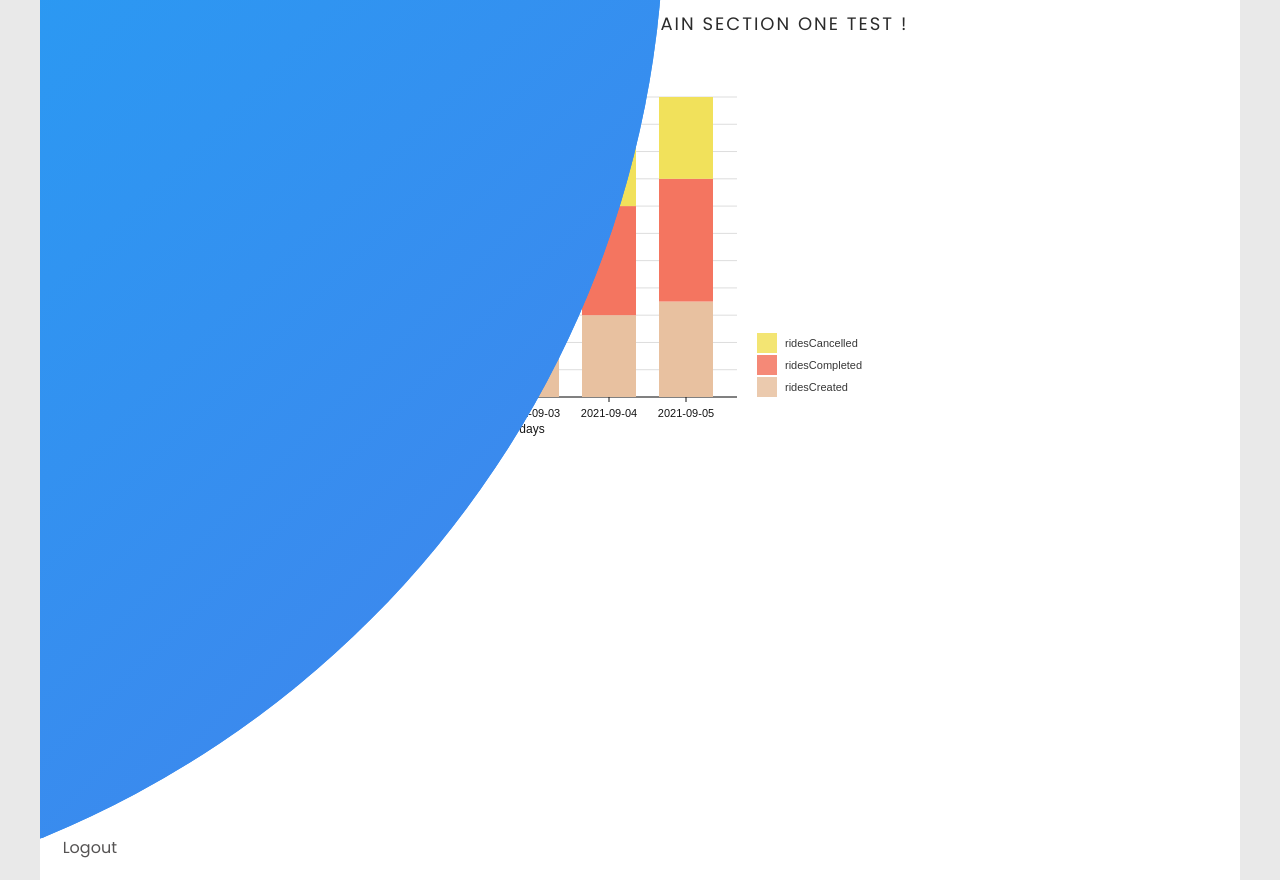
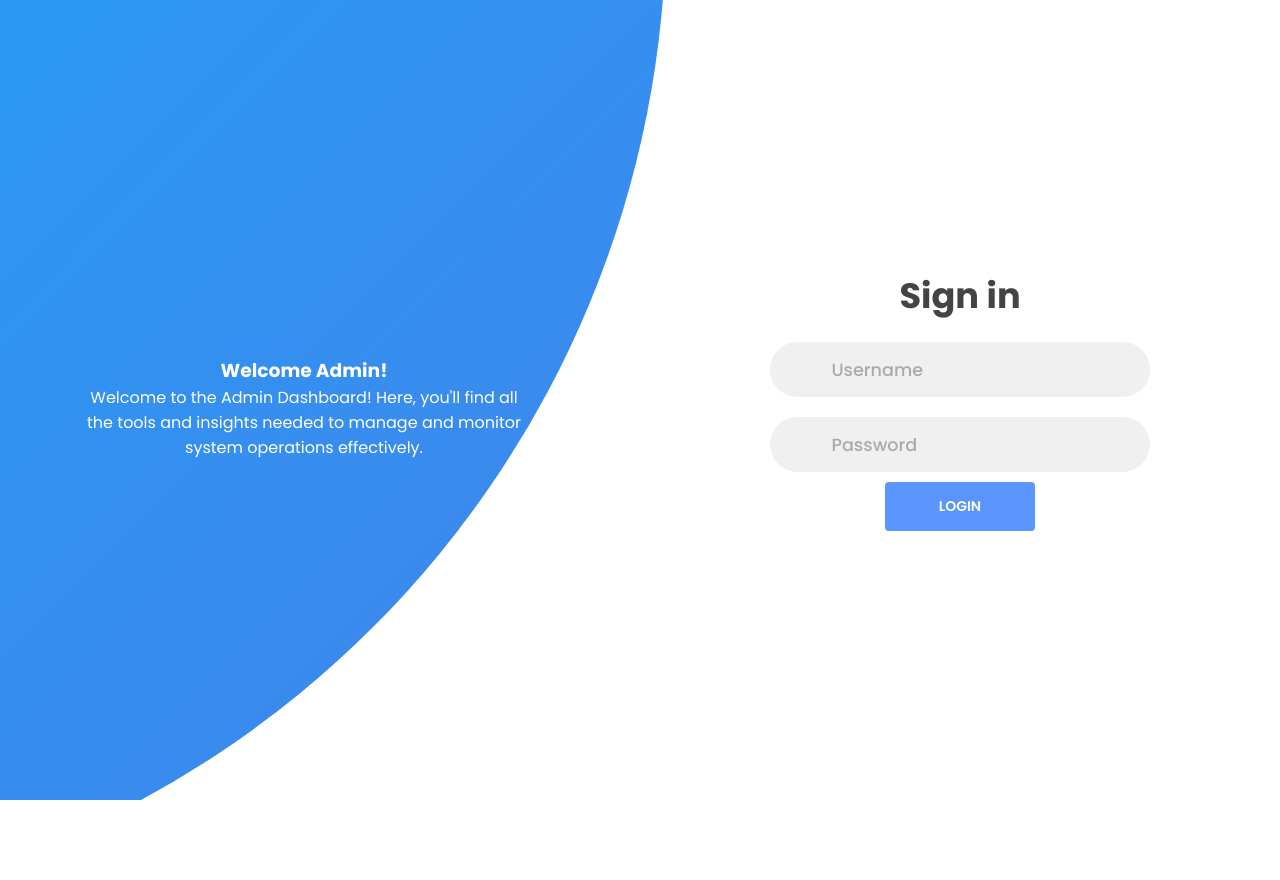
Before and after one commit to VroomUni/frontendAdmin, a React (Create React App) app: page / in a window 1280 px wide. After the commit the page ends 800 px from the top, so only its background shows below. Built offline with nearby package versions, Linux system fonts and the light colour scheme.

Commit message:
corrected version after merge

```diff
--- a/src/App.js
+++ b/src/App.js
@@ -13,9 +13,11 @@ function App() {
 
       <Router>
         <Routes>
-          <Route path="/" element={<Dashboard />} />
+        <Route path="/" element={<SignIn />} />
+          <Route path="/Dashboard" element={<Dashboard />} />
+
           <Route path="/Mainsection1" element={<MainSection1 />} />
-        <Route path="/dashboard" element={<TableAdmin />} />
+        <Route path="/table" element={<TableAdmin />} />
           <Route path="/Mainsection2" element={<MainSection2 />} />
         </Routes>
       </Router>
--- a/src/Pages/SignIn.css
+++ b/src/Pages/SignIn.css
@@ -1,6 +1,6 @@
 @import url("https://fonts.googleapis.com/css2?family=Poppins:wght@200;300;400;500;600;700;800&display=swap");
 
-  .container {
+  .container1 {
     margin: 0;
     padding: 0;
     box-sizing: border-box;
@@ -59,7 +59,7 @@
     grid-template-columns: repeat(2, 1fr);
   }
 
-  .container:before {
+  .container1:before {
     content: "";
     position: absolute;
     height: 2000px;
--- a/src/Pages/SignIn.js
+++ b/src/Pages/SignIn.js
@@ -1,14 +1,23 @@
+// SignIn.js
 import React from "react";
 import SignInForm from "../components/SignInForm";
 import Panel from "../components/Panel";
 import "./SignIn.css";
+import { useNavigate } from "react-router-dom";
 
 export const SignIn = () => {
+  const navigate = useNavigate();
+
+  const handleLogin = () => {
+    // Redirect to the dashboard page after successful login
+    navigate("/Dashboard");
+  };
+
   return (
-    <div className="container">
+    <div className="container1">
       <div className="forms-container">
         <div className="signin-signup">
-          <SignInForm />
+          <SignInForm onLogin={handleLogin} /> {/* Pass handleLogin as prop */}
         </div>
       </div>
       <div className="panel-container">
--- a/src/components/Dashboard.css
+++ b/src/components/Dashboard.css
@@ -13,10 +13,7 @@
   font-family: "Poppins", sans-serif;
 }
 
-/* Body styles */
-body {
-  background: rgb(233, 233, 233);
-}
+
 
 /* Container styles */
 .container {
@@ -72,7 +69,7 @@ li a {
   color: rgb(85, 83, 83);
 }
 
-.nav-item {}
+
 
 nav i {
   width: 50px;
--- a/src/components/SignInForm.js
+++ b/src/components/SignInForm.js
@@ -1,10 +1,19 @@
+// SignInForm.js
 import React from "react";
-import "./SignInForm.css"
+import "./SignInForm.css";
 
+const SignInForm = ({ onLogin }) => {
+  const handleSubmit = (e) => {
+    e.preventDefault(); // Prevent default form submission behavior
 
-const SignInForm = () => {
+    // Call the callback function to notify the parent component
+    if (onLogin) {
+      onLogin();
+    }
+  };
+
   return (
-    <form className="sign-in-form">
+    <form className="sign-in-form" onSubmit={handleSubmit}>
       <h2 className="title">Sign in</h2>
       <div className="input-field">
         <i className="fas fa-user"></i>
@@ -15,7 +24,6 @@ const SignInForm = () => {
         <input type="password" placeholder="Password" />
       </div>
       <input type="submit" value="Login" className="btn" />
-
     </form>
   );
 };
```
